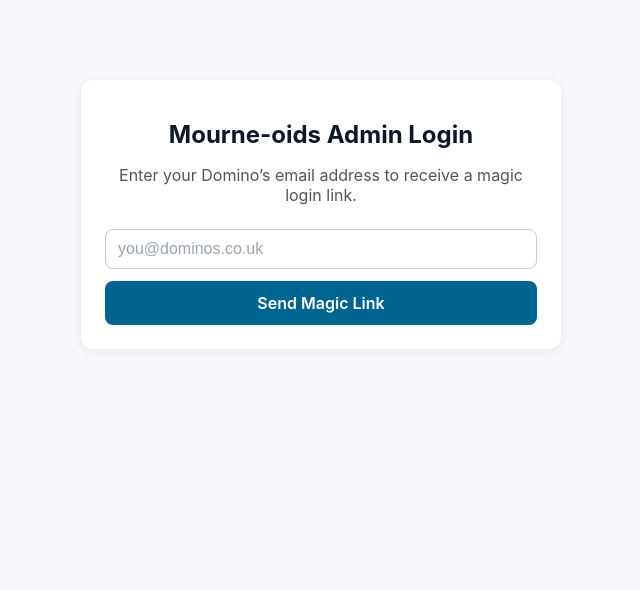
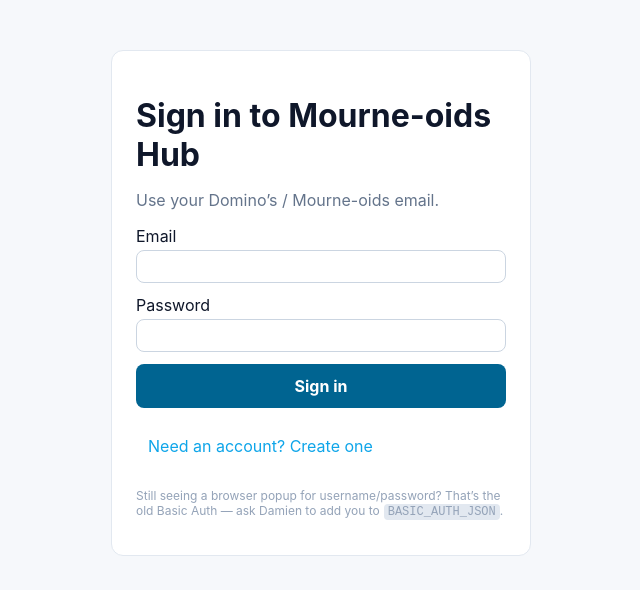
Before and after one commit to dmmh2025/mourne-oids-oer-walkthrough, a Next.js app: page /login in a window 1280 px wide. Shown: the top 590 px of the page, without its empty margins (319-959 px from the left). Built offline with nearby package versions, Linux system fonts and the light colour scheme; no server answers.

Commit message:
Update page.tsx

```diff
--- a/app/login/page.tsx
+++ b/app/login/page.tsx
@@ -1,63 +1,136 @@
 "use client";
-export const dynamic = "force-dynamic";
 
 import * as React from "react";
-import { createClient } from "@supabase/supabase-js";
+import { useRouter, useSearchParams } from "next/navigation";
+import { getSupabaseClient } from "@/utils/supabase/client";
 
-const url = process.env.NEXT_PUBLIC_SUPABASE_URL || "";
-const anon = process.env.NEXT_PUBLIC_SUPABASE_ANON_KEY || "";
-const supabase = createClient(url, anon);
+const supabase = getSupabaseClient();
 
 export default function LoginPage() {
+  const router = useRouter();
+  const search = useSearchParams();
+  const redirectedFrom = search.get("redirectedFrom") || "/admin";
+
+  const [mode, setMode] = React.useState<"signin" | "signup">("signin");
   const [email, setEmail] = React.useState("");
-  const [status, setStatus] = React.useState("");
+  const [password, setPassword] = React.useState("");
+  const [error, setError] = React.useState<string | null>(null);
+  const [loading, setLoading] = React.useState(false);
 
-  async function sendLink(e: React.FormEvent) {
+  async function handleSubmit(e: React.FormEvent) {
     e.preventDefault();
-    setStatus("Sending magic link…");
+    setError(null);
+    setLoading(true);
 
-    const site =
-      process.env.NEXT_PUBLIC_SITE_URL ||
-      (typeof window !== "undefined" ? window.location.origin : "");
-
-    const { error } = await supabase.auth.signInWithOtp({
+    try {
+      if (mode === "signup") {
+        const { error } = await supabase.auth.signUp({
           email,
-      options: {
-        emailRedirectTo: `${site}/auth/callback`,
-        shouldCreateUser: true,
-      },
+          password,
         });
-
-    if (error) setStatus(`Error: ${error.message}`);
-    else setStatus("✅ Check your inbox for the magic link.");
+        if (error) throw error;
+        // after signup, just send to home or admin
+        router.replace(redirectedFrom);
+      } else {
+        const { error } = await supabase.auth.signInWithPassword({
+          email,
+          password,
+        });
+        if (error) throw error;
+        router.replace(redirectedFrom);
+      }
+    } catch (err: any) {
+      setError(err.message || "Login failed");
+    } finally {
+      setLoading(false);
+    }
   }
 
   return (
-    <main style={{ maxWidth: 480, margin: "80px auto", textAlign: "center", background: "white", borderRadius: 12, padding: 24, boxShadow: "0 2px 8px rgba(0,0,0,0.08)" }}>
-      <h1 style={{ fontSize: 24, marginBottom: 16 }}>Mourne-oids Admin Login</h1>
-      <p style={{ marginBottom: 24, color: "#555" }}>
-        Enter your Domino’s email address to receive a magic login link.
+    <main
+      style={{
+        maxWidth: 420,
+        margin: "50px auto",
+        background: "white",
+        padding: 24,
+        borderRadius: 12,
+        border: "1px solid #e2e8f0",
+      }}
+    >
+      <h1 style={{ marginBottom: 6 }}>
+        {mode === "signin" ? "Sign in to Mourne-oids Hub" : "Create your Mourne-oids account"}
+      </h1>
+      <p style={{ marginBottom: 16, color: "#64748b" }}>
+        Use your Domino’s / Mourne-oids email.
       </p>
 
-      <form onSubmit={sendLink} style={{ display: "grid", gap: 12 }}>
+      <form onSubmit={handleSubmit} style={{ display: "grid", gap: 12 }}>
+        <label style={{ display: "grid", gap: 4 }}>
+          <span>Email</span>
           <input
             type="email"
+            required
+            autoComplete="email"
             value={email}
             onChange={(e) => setEmail(e.target.value)}
+            style={{ padding: "8px 10px", borderRadius: 8, border: "1px solid #cbd5e1" }}
+          />
+        </label>
+
+        <label style={{ display: "grid", gap: 4 }}>
+          <span>Password</span>
+          <input
+            type="password"
             required
-          placeholder="you@dominos.co.uk"
-          style={{ padding: "10px 12px", borderRadius: 8, border: "1px solid #ccc", fontSize: 16 }}
+            minLength={6}
+            autoComplete={mode === "signin" ? "current-password" : "new-password"}
+            value={password}
+            onChange={(e) => setPassword(e.target.value)}
+            style={{ padding: "8px 10px", borderRadius: 8, border: "1px solid #cbd5e1" }}
           />
-        <button type="submit" style={{ padding: "10px 12px", background: "#006491", color: "white", fontWeight: 600, border: "none", borderRadius: 8, cursor: "pointer" }}>
-          Send Magic Link
+        </label>
+
+        {error && <p style={{ color: "#b91c1c", margin: 0 }}>{error}</p>}
+
+        <button
+          type="submit"
+          disabled={loading}
+          style={{
+            background: "#006491",
+            color: "white",
+            padding: "10px 14px",
+            borderRadius: 8,
+            border: "none",
+            fontWeight: 700,
+            cursor: loading ? "not-allowed" : "pointer",
+          }}
+        >
+          {loading ? "Working..." : mode === "signin" ? "Sign in" : "Sign up"}
         </button>
       </form>
 
-      {status && (
-        <p style={{ marginTop: 20, fontSize: 14, color: status.startsWith("Error") ? "crimson" : "green" }}>
-          {status}
+      <div style={{ marginTop: 16 }}>
+        {mode === "signin" ? (
+          <button
+            onClick={() => setMode("signup")}
+            style={{ background: "transparent", border: "none", color: "#0ea5e9", cursor: "pointer" }}
+          >
+            Need an account? Create one
+          </button>
+        ) : (
+          <button
+            onClick={() => setMode("signin")}
+            style={{ background: "transparent", border: "none", color: "#0ea5e9", cursor: "pointer" }}
+          >
+            Already have an account? Sign in
+          </button>
+        )}
+      </div>
+
+      <p style={{ marginTop: 20, fontSize: 12, color: "#94a3b8" }}>
+        Still seeing a browser popup for username/password? That’s the old Basic Auth — ask Damien to add you to
+        <code style={{ background: "#e2e8f0", padding: "1px 4px", marginLeft: 4, borderRadius: 4 }}>BASIC_AUTH_JSON</code>.
       </p>
-      )}
     </main>
   );
 }
```
Lines whose indentation alone changed are shown as unchanged.
